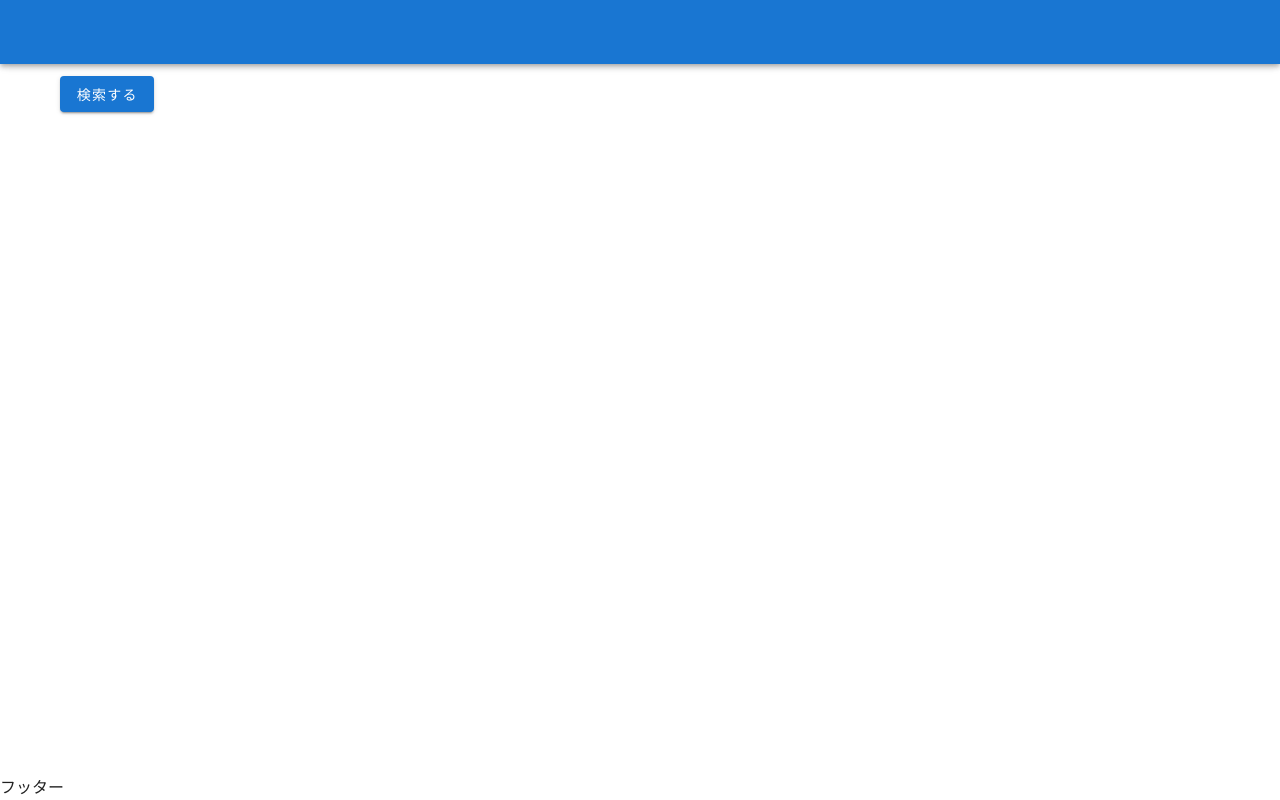
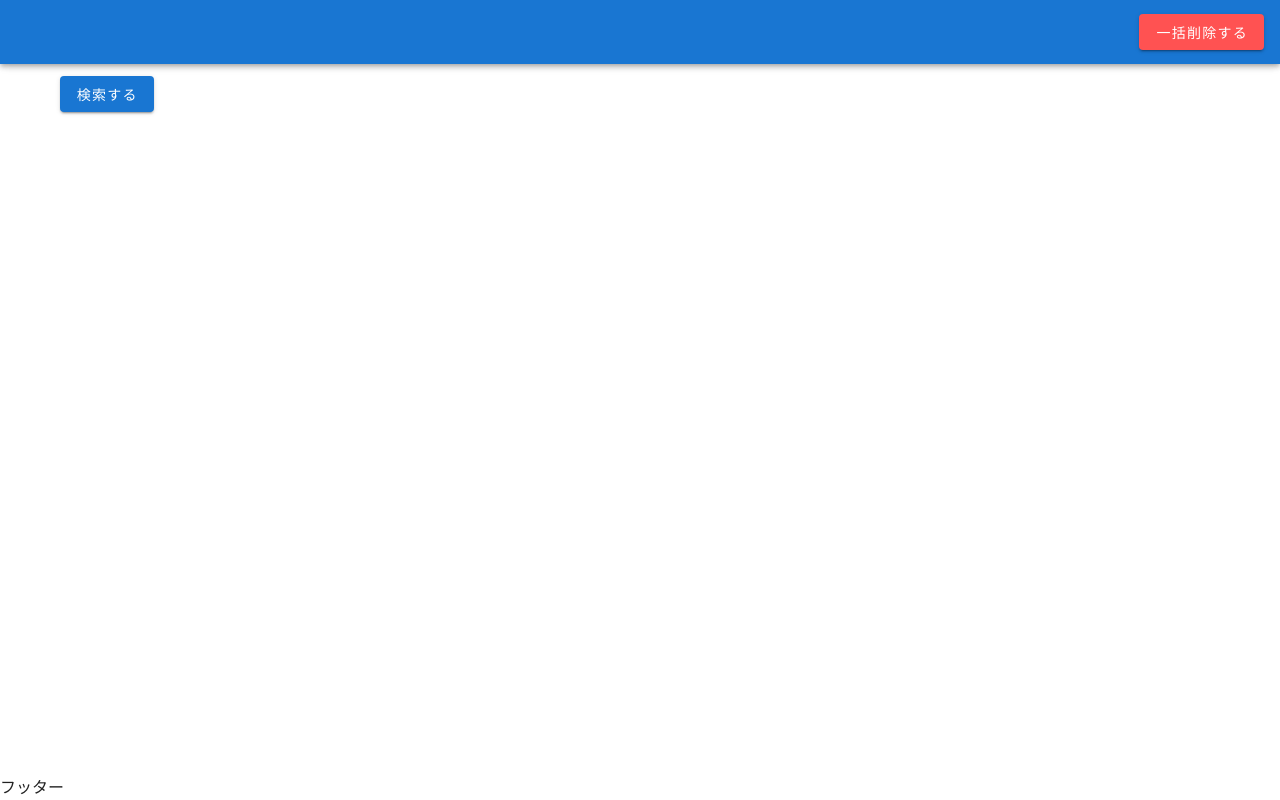
Before and after one commit to Chukoto/vue-practice-first, a Vue app in the folder SECTION8/bookapp/: page / in a window 1280 px wide. Built offline with nearby package versions, Linux system fonts and the light colour scheme.

Commit message:
[mod] created delete all

```diff
--- a/SECTION8/bookapp/src/App.vue
+++ b/SECTION8/bookapp/src/App.vue
@@ -1,6 +1,6 @@
 <template>
   <v-app>
-    <Header />
+    <Header @delete-local-storage="deleteLocalStorage" />
     <v-main>
       <v-container>
         <router-view
@@ -83,6 +83,16 @@
     goToEditPage(id) {
       this.$router.push(`/edit/${id}`);
     },
+    deleteLocalStorage() {
+      const isDeleted = 'LocalStorageのデータを削除してもよろしいですか';
+      if (window.confirm(isDeleted)) {
+        localStorage.setItem(STORAGE_KEY, '');
+        localStorage.removeItem(STORAGE_KEY);
+        this.books = [];
+        // window.location.reload();
+        this.$router.push('/');
+      }
+    },
   },
 };
 </script>
--- a/SECTION8/bookapp/src/global/Header.vue
+++ b/SECTION8/bookapp/src/global/Header.vue
@@ -2,14 +2,21 @@
   <div>
     <v-app-bar app color="primary" dark>
       <div class="d-flex align-center"></div>
-
       <v-spacer></v-spacer>
+      <v-btn color="error" @click="deleteLocalStorage">一括削除する</v-btn>
     </v-app-bar>
   </div>
 </template>
 
 <script>
-export default {};
+export default {
+  name: 'Header',
+  methods: {
+    deleteLocalStorage() {
+      this.$emit('delete-local-storage');
+    },
+  },
+};
 </script>
 
 <style></style>
```
